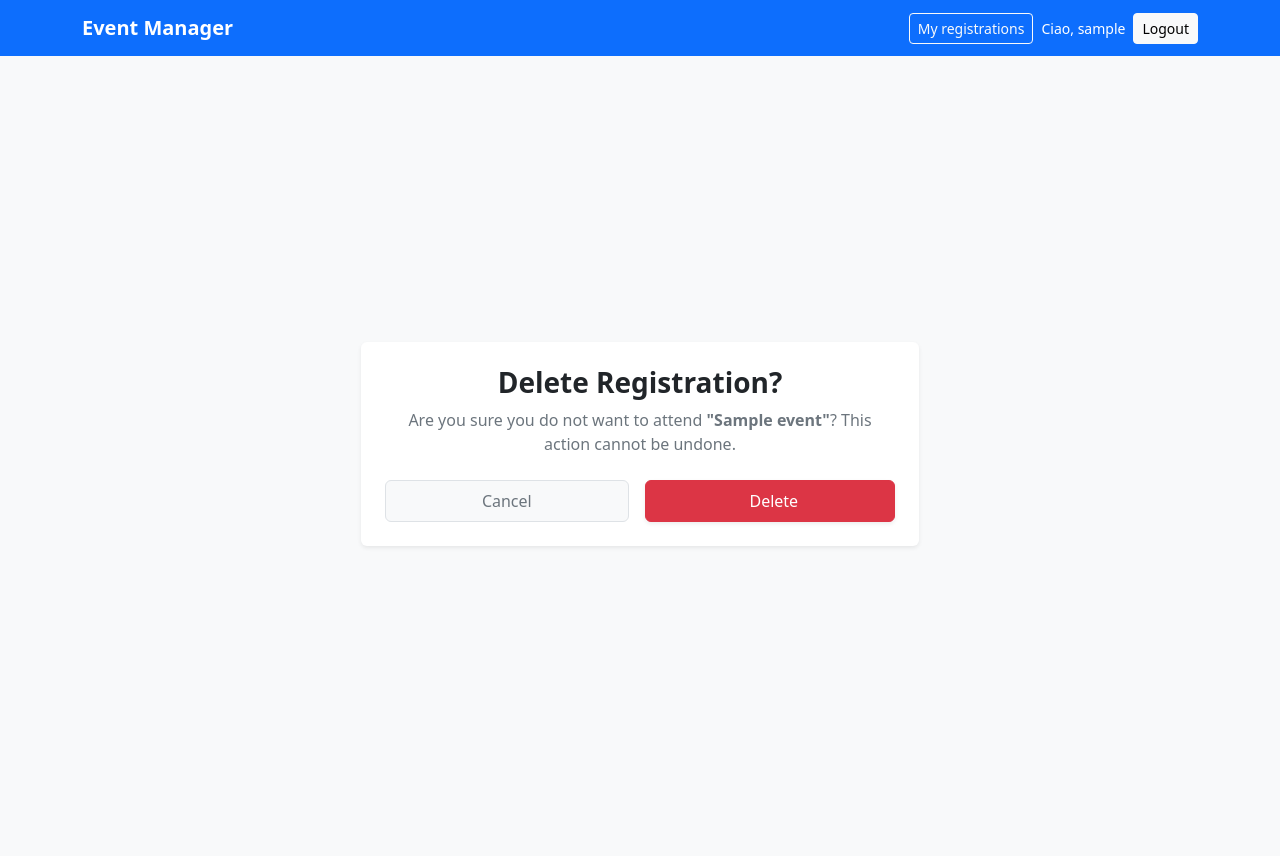
After one commit to ccecchi/Event_management_system, a Django app: page /registrations/1/delete/ in a window 1280 px wide. The commit adds this page. Run offline with Django 5.2, Linux system fonts and the light colour scheme; a user stored in the database is signed in; tables that the repository leaves empty hold one stand-in row (values such as "Sample post").

Commit message:
Add delete registration feature

```diff
--- a/registrations/urls.py
+++ b/registrations/urls.py
@@ -1,7 +1,8 @@
 from django.urls import path
-from .views import AttendeeDashboardView, RegistrationCreateView
+from .views import AttendeeDashboardView, RegistrationCreateView, RegistrationDeleteView
 
 urlpatterns = [
     path("dashboard/", AttendeeDashboardView.as_view(), name="attendee_dashboard"),
     path("<int:event_pk>/register/", RegistrationCreateView.as_view() , name="new_registration"),
+    path("<int:pk>/delete/", RegistrationDeleteView.as_view(), name="registration_delete"),
 ]
--- a/registrations/views.py
+++ b/registrations/views.py
@@ -1,7 +1,9 @@
 from django.shortcuts import get_object_or_404, redirect, render
 from django.contrib import messages
-from django.views.generic import ListView, View
+from django.views.generic import ListView, View, DeleteView
 from accounts.mixins import AttendeeRequiredMixin
+from django.core.exceptions import PermissionDenied
+from django.urls import reverse_lazy
 from .models import Registration
 from events.models import Event
 
@@ -40,3 +42,15 @@ class RegistrationCreateView(AttendeeRequiredMixin, View):
         else:
             messages.info(request, "You were already registered for this event.")
         return redirect("event_list")
+
+
+class RegistrationDeleteView(AttendeeRequiredMixin, DeleteView):
+    model = Registration
+    template_name = "registration_delete.html"
+    success_url = reverse_lazy("attendee_dashboard")
+
+    def dispatch(self, request, *args, **kwargs):
+        registration = self.get_object()
+        if request.user != registration.attendee:
+            raise PermissionDenied
+        return super().dispatch(request, *args, **kwargs)
--- /dev/null
+++ b/templates/registration_delete.html
@@ -0,0 +1,30 @@
+{% extends "base.html" %}
+
+{% block body %}
+<div class="container min-vh-100 d-flex flex-column align-items-center justify-content-center py-5">
+    <div class="col-12 col-md-8 col-lg-6">
+
+        <div class="card shadow-sm border-0 mb-4 bg-white">
+            <div class="card-body p-4 text-center">
+                <h3 class="fw-bold text-dark mb-2">Delete Registration?</h3>
+                <p class="text-secondary mb-4">
+                    Are you sure you do not want to attend <strong>"{{ object.event.title }}"</strong>? This action cannot be undone.
+                </p>
+
+                <form method="POST">
+                    {% csrf_token %}
+                    <div class="d-flex justify-content-between gap-3">
+                        <a href="{% url 'attendee_dashboard' %}" class="btn btn-light border px-4 py-2 flex-grow-1 fw-medium text-secondary">
+                            Cancel
+                        </a>
+                        <button type="submit" class="btn btn-danger px-4 py-2 flex-grow-1 shadow-sm fw-medium">
+                            <i class="bi bi-trash3 me-2"></i>Delete
+                        </button>
+                    </div>
+                </form>
+            </div>
+        </div>
+
+    </div>
+</div>
+{% endblock body %}
```
Also changed, not shown: templates/attendee_dashboard.html (+7 -6 lines).
